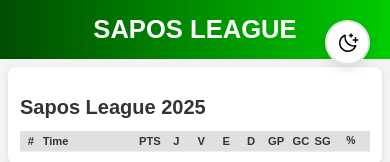
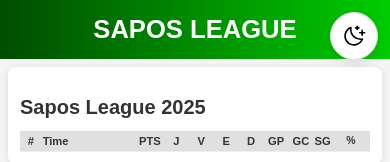
Before and after one commit to saposleague/2025, a plain HTML site: page index.html in a window 390 px wide. Shown: the top 162 px of the page. Drawn offline with Linux system fonts and the light colour scheme; no server answers.

Commit message:
Update components.css

```diff
--- a/css/components.css
+++ b/css/components.css
@@ -18,9 +18,51 @@
   cursor: pointer;
   transition: background 0.3s ease, color 0.3s ease, transform 0.2s ease;
   box-shadow: 0 4px 12px var(--shadow-subtle);
+  z-index: 1000;
 }
 
 .dark-toggle-button:hover {
   transform: scale(1.05);
   box-shadow: 0 6px 20px var(--shadow-medium);
 }
+
+.dark-toggle-button svg {
+  width: 24px;
+  height: 24px;
+  transition: all 0.3s ease;
+}
+
+/* Responsividade para mobile */
+@media (max-width: 768px) {
+  .dark-toggle-button {
+    top: 15px;
+    right: 15px;
+    width: 50px;
+    height: 50px;
+    font-size: 1.4em;
+    border-width: 1px;
+  }
+
+  .dark-toggle-button svg {
+    width: 28px;
+    height: 28px;
+  }
+
+  .dark-toggle-button:hover {
+    transform: scale(1.02); /* Menos zoom no mobile */
+  }
+}
+
+@media (max-width: 480px) {
+  .dark-toggle-button {
+    top: 12px;
+    right: 12px;
+    width: 48px;
+    height: 48px;
+  }
+
+  .dark-toggle-button svg {
+    width: 26px;
+    height: 26px;
+  }
+}
```
